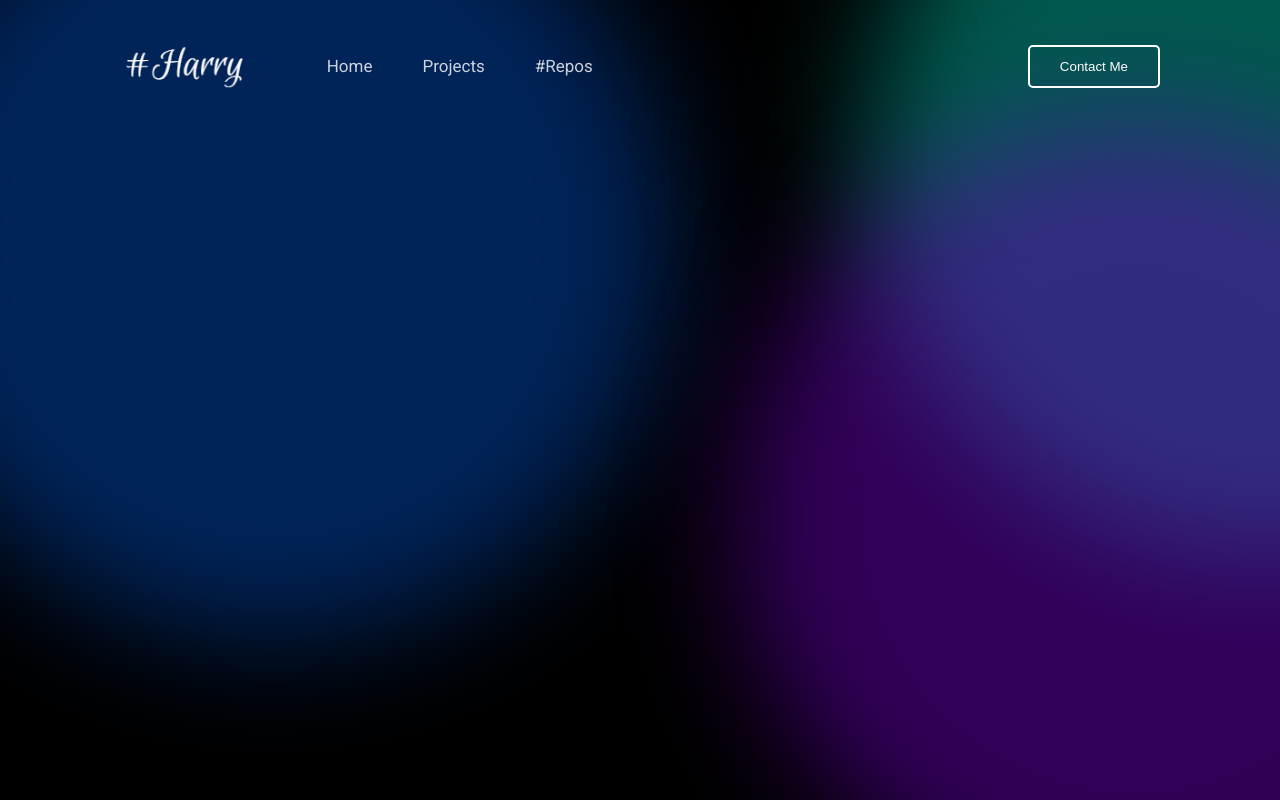
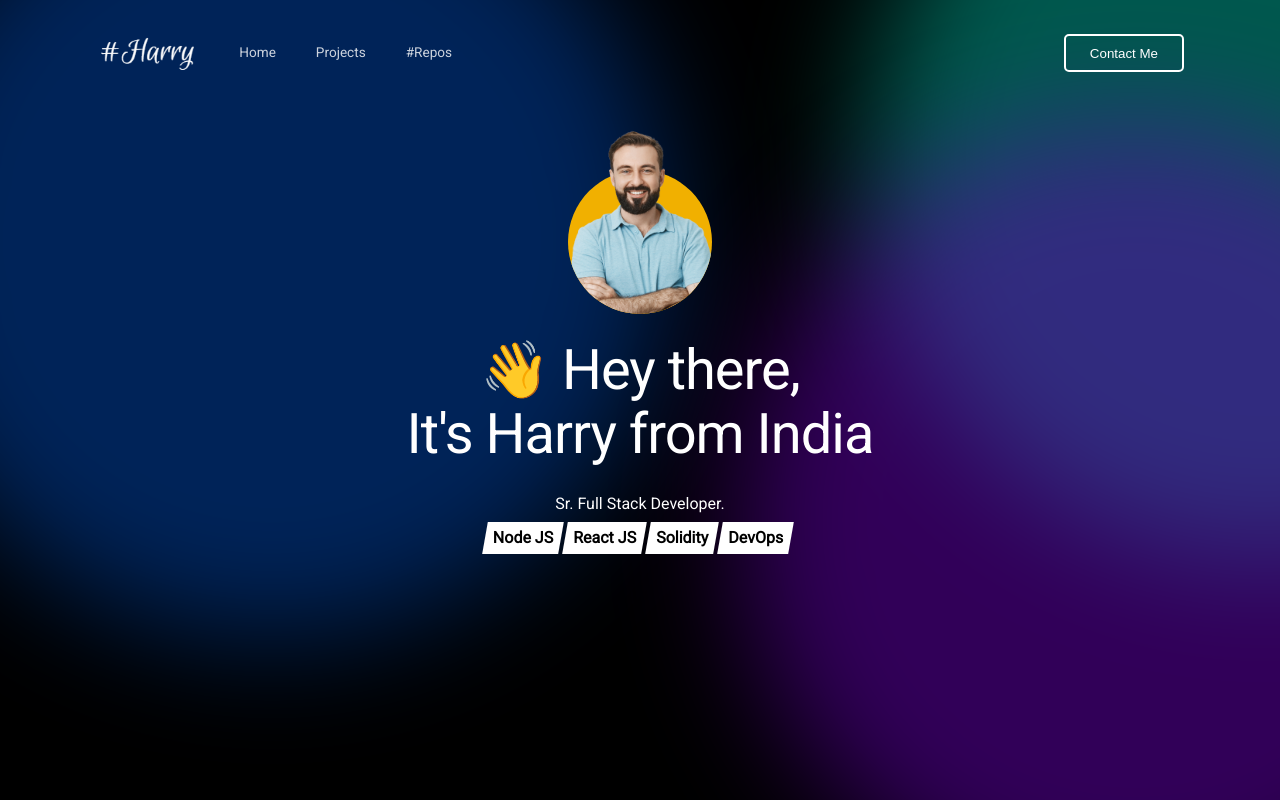
Before and after one commit to harrybasra95/portfolio, a React app: page / in a window 1280 px wide. Built offline with nearby package versions, Linux system fonts and the light colour scheme.

Commit message:
feat: created profile container working on sub content container

```diff
--- a/src/Assets/Styles/_colors.scss
+++ b/src/Assets/Styles/_colors.scss
@@ -1,7 +1,7 @@
 $black: #000000;
 $white: #ffffff;
 $transparent: transparent;
-
+$profile-back-color: #f1b000;
 $pattern-1-color: #0047b0;
 $pattern-2-color: #00b09b;
 $pattern-3-color: #6300b0;
--- a/src/Components/Header/Header.scss
+++ b/src/Components/Header/Header.scss
@@ -7,7 +7,6 @@
           display: flex;
           align-items: center;
           flex: 1;
-          justify-content: space-between;
           .navlinks-container {
                display: flex;
                .navlink {
--- a/src/Content/Homepage/Homepage.jsx
+++ b/src/Content/Homepage/Homepage.jsx
@@ -1,17 +1,40 @@
 import React from 'react';
 import './Homepage.scss';
-import Header from 'Components/Header/Header';
 import MainLayout from 'Layouts/Main';
 import BackgroundPattern from 'Components/BackgroundPattern/BackgroundPattern';
+import ProfileImg from 'Images/profile-img.png';
 
 const Homepage = () => {
      return (
-          <div className="homepage-container">
-               <BackgroundPattern></BackgroundPattern>
-               <MainLayout>
-                    <Header />
-               </MainLayout>
-          </div>
+          <MainLayout>
+               <div className="homepage-container">
+                    <BackgroundPattern></BackgroundPattern>
+                    <div className="main-content-container">
+                         <div className="profile-container">
+                              <img src={ProfileImg} alt="" />
+                         </div>
+                         <div className="heading-title">
+                              <div className="main-heading">
+                                   <h1>
+                                        👋 Hey there,
+                                        <br />
+                                        It&apos;s Harry from India
+                                   </h1>
+                              </div>
+                              <div className="sub-heading">
+                                   <h2>Sr. Full Stack Developer.</h2>
+
+                                   <div className="skills-container">
+                                        <p>Node JS</p>
+                                        <p>React JS</p>
+                                        <p>Solidity</p>
+                                        <p>DevOps</p>
+                                   </div>
+                              </div>
+                         </div>
+                    </div>
+               </div>
+          </MainLayout>
      );
 };
 
--- a/src/Content/Homepage/Homepage.scss
+++ b/src/Content/Homepage/Homepage.scss
@@ -1,4 +1,69 @@
+@import '../../Assets/Styles/colors';
+
 .homepage-container {
-     height: 100vh;
-     width: 100vw;
+     .main-content-container {
+          display: flex;
+          align-items: center;
+          margin-top: 8rem;
+          flex-direction: column;
+          .profile-container {
+               height: 18rem;
+               width: 18rem;
+               border-radius: 20rem;
+               background-color: $profile-back-color;
+               position: relative;
+               img {
+                    width: 100%;
+                    position: absolute;
+                    border-radius: 20rem;
+                    bottom: 0px;
+               }
+          }
+          .heading-title {
+               text-align: center;
+               margin-top: 3rem;
+               display: flex;
+               flex-direction: column;
+               align-items: center;
+               h1 {
+                    font-size: 7rem;
+                    color: $white;
+                    letter-spacing: -1px;
+                    line-height: 8rem;
+               }
+               .sub-heading {
+                    margin-top: 3rem;
+                    h2 {
+                         font-size: 2rem;
+                         color: $white;
+                         line-height: 3.5rem;
+                    }
+                    .skills-container {
+                         margin-top: 0.5rem;
+                         border-radius: 5px;
+                         display: inline-block;
+                         p {
+                              display: inline-block;
+                              padding: 1rem 1rem;
+                              font-size: 2rem;
+                              margin-right: 0.5rem;
+                              color: $black;
+                              font-weight: bold;
+                              position: relative;
+                              &::before {
+                                   content: '';
+                                   background-color: $white;
+                                   position: absolute;
+                                   z-index: -1;
+                                   transform: skewX(-10deg);
+                                   top: 0px;
+                                   left: 0px;
+                                   height: 100%;
+                                   width: 100%;
+                              }
+                         }
+                    }
+               }
+          }
+     }
 }
--- a/src/Layouts/Main.jsx
+++ b/src/Layouts/Main.jsx
@@ -1,9 +1,15 @@
 import React from 'react';
 import PropTypes from 'prop-types';
+import Header from 'Components/Header/Header';
 import './Main.scss';
 
 const MainLayout = ({ children }) => {
-     return <div className="main-layout">{children}</div>;
+     return (
+          <div className="main-layout">
+               <Header />
+               {children}
+          </div>
+     );
 };
 
 MainLayout.propTypes = {
--- a/src/Layouts/Main.scss
+++ b/src/Layouts/Main.scss
@@ -1,4 +1,4 @@
 .main-layout {
-     height: 100vh;
+     min-height: 100vh;
      padding: 0 12rem;
 }
--- a/src/Reset.scss
+++ b/src/Reset.scss
@@ -129,5 +129,5 @@ table {
 }
 
 html {
-     font-size: 10px;
+     font-size: 8px;
 }
```
Also changed, not shown: src/Assets/Images/profile-img.png (added).
